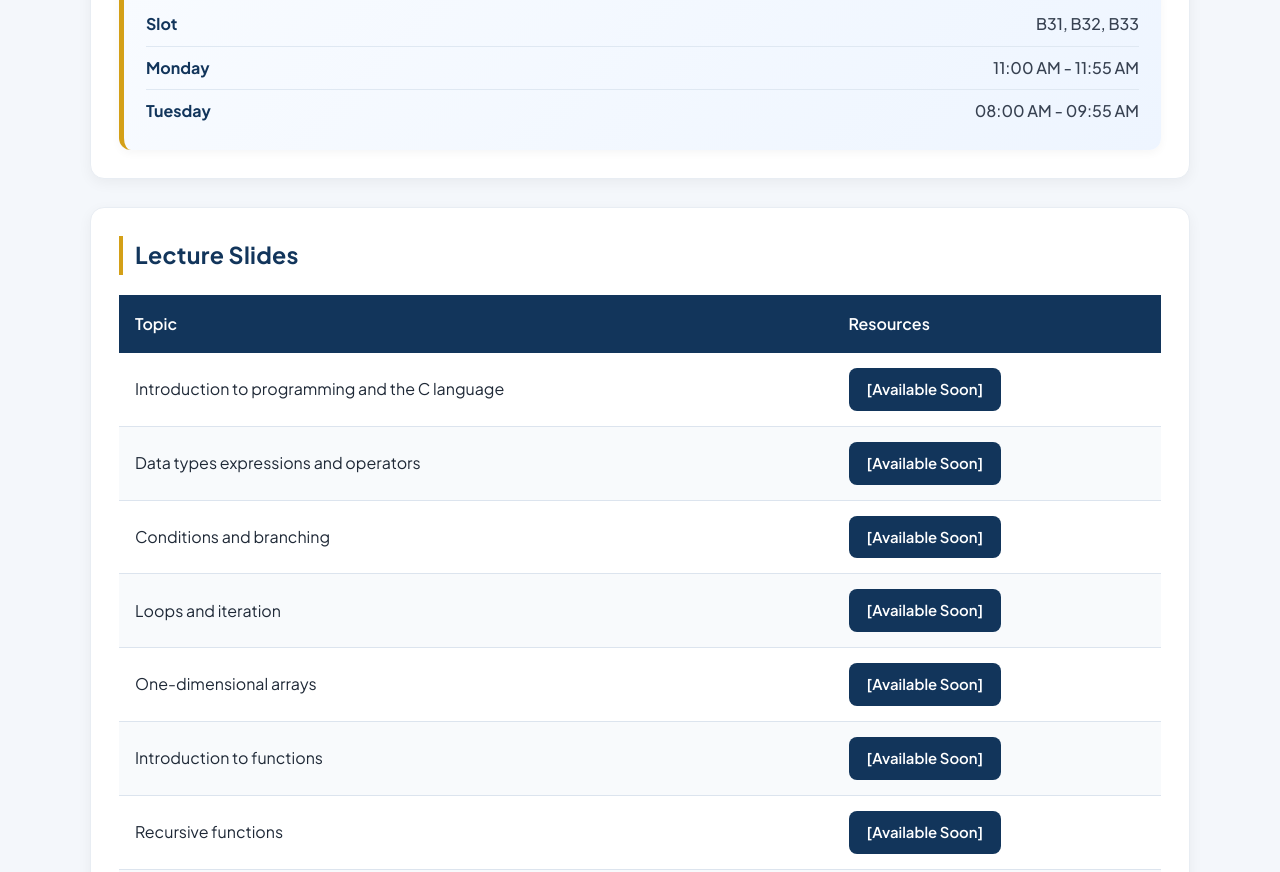
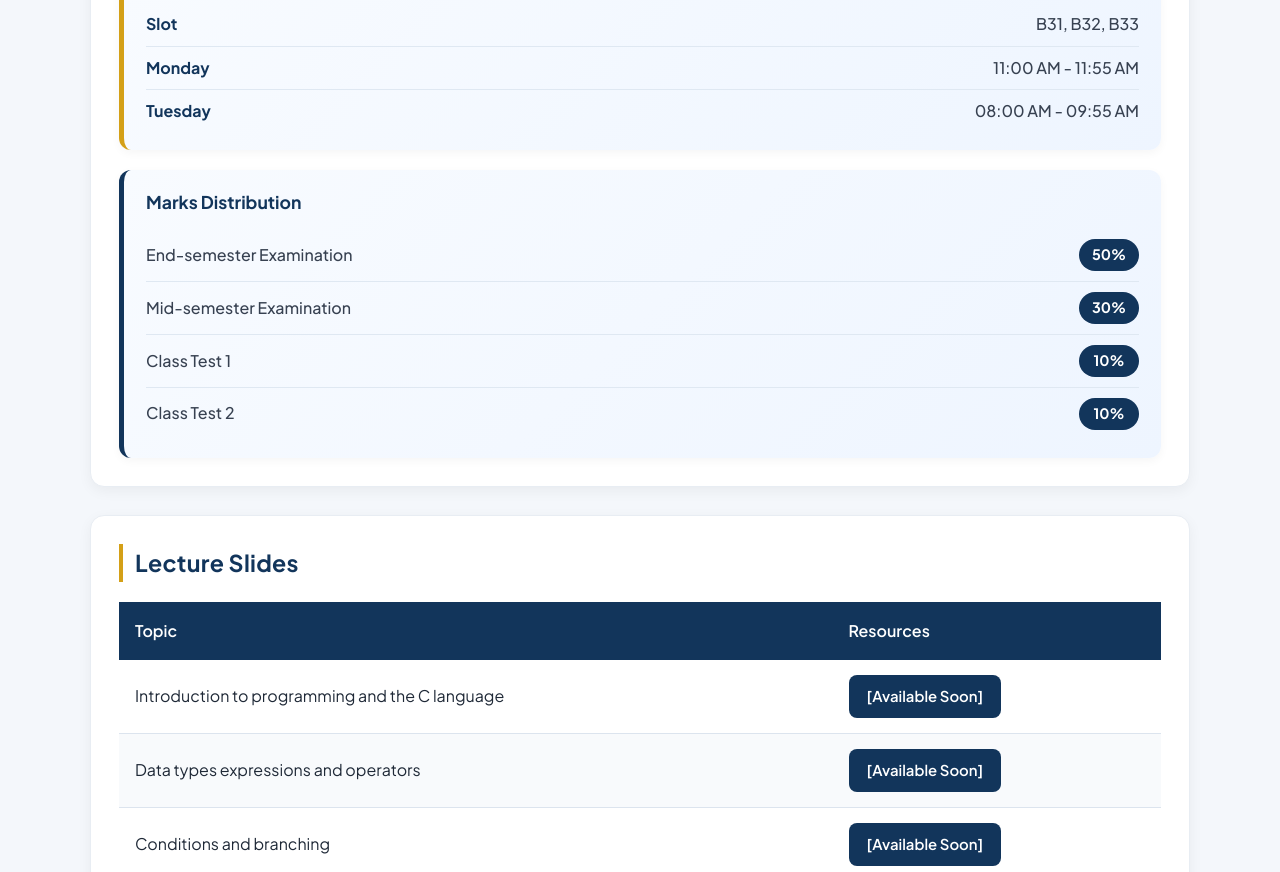
Before and after one commit to iitkgp-pds-autumn-2627/iitkgp-pds-autumn-2627, a plain HTML site: page index.html in a window 1280 px wide. Shown: the part 738-1610 px from the top of the page. Drawn offline with Linux system fonts and the light colour scheme.

Commit message:
added marks distribution and updated test timings

```diff
--- a/index.html
+++ b/index.html
@@ -48,11 +48,16 @@
                             <td><a href="https://cse.iitkgp.ac.in/~mainack/" target="_blank">Mainack Mondal</a></td>
                             <td>
                                 <div class="ta-list">
-                                    <span><a href="mailto:kavin1925@kgpian.iitkgp.ac.in" title="✉ Email TA" target="_blank">Kavin R V</a></span>
-                                    <span><a href="mailto:shivrajanand25@kgpian.iitkgp.ac.in" title="✉ Email TA" target="_blank">Shivraj Anand</a></span>
-                                    <span><a href="mailto:sandippal9825@kgpian.iitkgp.ac.in" title="✉ Email TA" target="_blank">Sandip Pal</a></span>
-                                    <span><a href="mailto:gullollavamshinath9@kgpian.iitkgp.ac.in" title="✉ Email TA" target="_blank">Gullolla Vamshinath</a></span>
-                                    <span><a href="mailto:kunal.kk@kgpian.iitkgp.ac.in" title="✉ Email TA" target="_blank">Kunal Kingkar Das</a></span>
+                                    <span><a href="mailto:kavin1925@kgpian.iitkgp.ac.in" title="✉ Email TA"
+                                            target="_blank">Kavin R V</a></span>
+                                    <span><a href="mailto:shivrajanand25@kgpian.iitkgp.ac.in" title="✉ Email TA"
+                                            target="_blank">Shivraj Anand</a></span>
+                                    <span><a href="mailto:sandippal9825@kgpian.iitkgp.ac.in" title="✉ Email TA"
+                                            target="_blank">Sandip Pal</a></span>
+                                    <span><a href="mailto:gullollavamshinath9@kgpian.iitkgp.ac.in" title="✉ Email TA"
+                                            target="_blank">Gullolla Vamshinath</a></span>
+                                    <span><a href="mailto:kunal.kk@kgpian.iitkgp.ac.in" title="✉ Email TA"
+                                            target="_blank">Kunal Kingkar Das</a></span>
                                 </div>
                             </td>
                         </tr>
@@ -63,11 +68,16 @@
                             <td><a href="https://cse.iitkgp.ac.in/~pawang/" target="_blank">Pawan Goyal</a></td>
                             <td>
                                 <div class="ta-list">
-                                    <span><a href="mailto:swagnikghosh.cse25@kgpian.iitkgp.ac.in" title="✉ Email TA" target="_blank">Swagnik Ghosh</a></span>
-                                    <span><a href="mailto:lalchandm200325@kgpian.iitkgp.ac.in" title="✉ Email TA" target="_blank">Lalchand Mondal</a></span>
-                                    <span><a href="mailto:mridul.kumar.2625@kgpian.iitkgp.ac.in" title="✉ Email TA" target="_blank">Mridul Kumar</a></span>
-                                    <span><a href="mailto:sarthak.cse22@kgpian.iitkgp.ac.in" title="✉ Email TA" target="_blank">Sarthak Roy</a></span>
-                                    <span><a href="mailto:mishra.utkarsh25@kgpian.iitkgp.ac.in" title="✉ Email TA" target="_blank">Utkarsh Mishra</a></span>
+                                    <span><a href="mailto:swagnikghosh.cse25@kgpian.iitkgp.ac.in" title="✉ Email TA"
+                                            target="_blank">Swagnik Ghosh</a></span>
+                                    <span><a href="mailto:lalchandm200325@kgpian.iitkgp.ac.in" title="✉ Email TA"
+                                            target="_blank">Lalchand Mondal</a></span>
+                                    <span><a href="mailto:mridul.kumar.2625@kgpian.iitkgp.ac.in" title="✉ Email TA"
+                                            target="_blank">Mridul Kumar</a></span>
+                                    <span><a href="mailto:sarthak.cse22@kgpian.iitkgp.ac.in" title="✉ Email TA"
+                                            target="_blank">Sarthak Roy</a></span>
+                                    <span><a href="mailto:mishra.utkarsh25@kgpian.iitkgp.ac.in" title="✉ Email TA"
+                                            target="_blank">Utkarsh Mishra</a></span>
                                 </div>
                             </td>
                         </tr>
@@ -78,11 +88,16 @@
                             <td><a href="https://cse.iitkgp.ac.in/~satrajit/" target="_blank">Satrajit Ghosh</a></td>
                             <td>
                                 <div class="ta-list">
-                                    <span><a href="mailto:sohamk10@kgpian.iitkgp.ac.in" title="✉ Email TA" target="_blank">Soham Gangadhar Kottawar</a></span>
-                                    <span><a href="mailto:aashirwad04@kgpian.iitkgp.ac.in" title="✉ Email TA" target="_blank">Aashirwad Mishra</a></span>
-                                    <span><a href="mailto:kumrenitin25@kgpian.iitkgp.ac.in" title="✉ Email TA" target="_blank">Nitin Kumre</a></span>
-                                    <span><a href="mailto:mayash.nayak@kgpian.iitkgp.ac.in" title="✉ Email TA" target="_blank">Mayash Nayak</a></span>
-                                    <span><a href="mailto:divyam.24@kgpian.iitkgp.ac.in" title="✉ Email TA" target="_blank">Divyam Katiyar</a></span>
+                                    <span><a href="mailto:sohamk10@kgpian.iitkgp.ac.in" title="✉ Email TA"
+                                            target="_blank">Soham Gangadhar Kottawar</a></span>
+                                    <span><a href="mailto:aashirwad04@kgpian.iitkgp.ac.in" title="✉ Email TA"
+                                            target="_blank">Aashirwad Mishra</a></span>
+                                    <span><a href="mailto:kumrenitin25@kgpian.iitkgp.ac.in" title="✉ Email TA"
+                                            target="_blank">Nitin Kumre</a></span>
+                                    <span><a href="mailto:mayash.nayak@kgpian.iitkgp.ac.in" title="✉ Email TA"
+                                            target="_blank">Mayash Nayak</a></span>
+                                    <span><a href="mailto:divyam.24@kgpian.iitkgp.ac.in" title="✉ Email TA"
+                                            target="_blank">Divyam Katiyar</a></span>
                                 </div>
                             </td>
                         </tr>
@@ -93,11 +108,16 @@
                             <td><a href="https://cse.iitkgp.ac.in/~sghosh/" target="_blank">Saptarshi Ghosh</a></td>
                             <td>
                                 <div class="ta-list">
-                                    <span><a href="mailto:tanmoy.halder.cs25@kgpian.iitkgp.ac.in" title="✉ Email TA" target="_blank">Tanmoy Halder</a></span>
-                                    <span><a href="mailto:Anshgpt25@kgpian.iitkgp.ac.in" title="✉ Email TA" target="_blank">Ansh Gupta</a></span>
-                                    <span><a href="mailto:srikantamsai@kgpian.iitkgp.ac.in" title="✉ Email TA" target="_blank">Srikantam Sai Srinivas</a></span>
-                                    <span><a href="mailto:nibedita2111.24@kgpian.iitkgp.ac.in" title="✉ Email TA" target="_blank">Nibedita Dutta</a></span>
-                                    <span><a href="mailto:pallav25@kgpian.iitkgp.ac.in" title="✉ Email TA" target="_blank">Pallav Agrawal</a></span>
+                                    <span><a href="mailto:tanmoy.halder.cs25@kgpian.iitkgp.ac.in" title="✉ Email TA"
+                                            target="_blank">Tanmoy Halder</a></span>
+                                    <span><a href="mailto:Anshgpt25@kgpian.iitkgp.ac.in" title="✉ Email TA"
+                                            target="_blank">Ansh Gupta</a></span>
+                                    <span><a href="mailto:srikantamsai@kgpian.iitkgp.ac.in" title="✉ Email TA"
+                                            target="_blank">Srikantam Sai Srinivas</a></span>
+                                    <span><a href="mailto:nibedita2111.24@kgpian.iitkgp.ac.in" title="✉ Email TA"
+                                            target="_blank">Nibedita Dutta</a></span>
+                                    <span><a href="mailto:pallav25@kgpian.iitkgp.ac.in" title="✉ Email TA"
+                                            target="_blank">Pallav Agrawal</a></span>
                                 </div>
                             </td>
                         </tr>
@@ -121,6 +141,31 @@
                     <span class="value">08:00 AM - 09:55 AM</span>
                 </div>
             </div>
+
+            <div class="marks-box">
+                <h3>Marks Distribution</h3>
+
+                <div class="marks-row">
+                    <span class="marks-component">End-semester Examination</span>
+                    <span class="marks-weight">50%</span>
+                </div>
+
+                <div class="marks-row">
+                    <span class="marks-component">Mid-semester Examination</span>
+                    <span class="marks-weight">30%</span>
+                </div>
+
+                <div class="marks-row">
+                    <span class="marks-component">Class Test 1</span>
+                    <span class="marks-weight">10%</span>
+                </div>
+
+                <div class="marks-row">
+                    <span class="marks-component">Class Test 2</span>
+                    <span class="marks-weight">10%</span>
+                </div>
+            </div>
+
         </section>
 
         <!-- Lecture Slides -->
@@ -155,7 +200,8 @@
 
                         <tr>
                             <td>Loops and iteration</td>
-                            <td><a href=slides/materialNotFound.html">[Available Soon]</mailto:></td>
+                            <td><a href=slides/materialNotFound.html">[Available Soon]</mailto:>
+                            </td>
                         </tr>
 
                         <tr>
@@ -277,13 +323,13 @@
             <h2>Tests</h2>
 
 
-            <div class="coming-soon">
+            <!-- <div class="coming-soon">
                 <h3>Coming Soon</h3>
                 <p>Prepare well. Test schedule and related resources will be announced here.</p>
-            </div>
+            </div> -->
 
 
-            <!-- <div class="table-wrapper">
+            <div class="table-wrapper">
                 <table class="tests-table">
                     <thead>
                         <tr>
@@ -297,45 +343,45 @@
 
                         <tr>
                             <td>Class Test 1</td>
-                            <td>28 Aug 2025 (Evening)</td>
+                            <td> <b>Wednesday, 2nd September 2026, 7-8 PM </b> (tentative)</td>
                             <td>
-                                <div class="test-links">
+                                <!-- <div class="test-links">
                                     <a href="slides/ct1-seating.pdf">Seating Arrangement</a>
                                     <a href="slides/ct1-questions.pdf">Questions with Solutions</a>
-                                </div>
+                                </div> -->
                             </td>
                         </tr>
 
                         <tr>
                             <td>Mid-Semester Test</td>
-                            <td>Sep 2025</td>
+                            <td>To be announced</td>
                             <td>
-                                <div class="test-links">
+                                <!-- <div class="test-links">
                                     <a href="slides/midsem-questions.pdf">Questions with Solutions</a>
-                                </div>
+                                </div> -->
                             </td>
                         </tr>
 
                         <tr>
                             <td>Class Test 2</td>
-                            <td>30 Oct 2025 (6:15 PM Reporting Time)</td>
+                            <td><b>Thursday, 29 October 2026, 7-8 PM </b> (tentative)</td>
                             <td>
-                                <div class="test-links">
+                                <!-- <div class="test-links">
                                     <a href="slides/ct2-seating.pdf">Seating Arrangement</a>
                                     <a href="slides/ct2-questions.pdf">Questions with Solutions</a>
-                                </div>
+                                </div> -->
                             </td>
                         </tr>
 
                         <tr>
                             <td>End-Semester Test</td>
-                            <td>Nov 2025</td>
                             <td>To be announced</td>
+                            <td></td>
                         </tr>
 
                     </tbody>
                 </table>
-            </div> -->
+            </div>
 
         </section>
 
--- a/style.css
+++ b/style.css
@@ -284,6 +284,76 @@ a {
 .value {
   font-weight: 500;
   color: #374151;
+}
+
+/* ===========================
+   Marks Distribution
+=========================== */
+
+.marks-box{
+    margin-top:20px;
+    background:linear-gradient(135deg,#f8fbff,#eef5ff);
+    border-left:5px solid var(--primary);
+    border-radius:12px;
+    padding:18px 22px;
+    box-shadow:0 3px 10px rgba(0,0,0,.04);
+}
+
+.marks-box h3{
+    margin-bottom:12px;
+    color:var(--primary);
+    font-size:1.1rem;
+    font-weight:700;
+}
+
+.marks-row{
+    display:flex;
+    justify-content:space-between;
+    align-items:center;
+    padding:10px 0;
+}
+
+.marks-row:not(:last-child){
+    border-bottom:1px solid #dfe8f2;
+}
+
+.marks-component{
+    color:#374151;
+    font-weight:500;
+}
+
+.marks-weight{
+    min-width:60px;
+    text-align:center;
+    background:var(--primary);
+    color:white;
+    padding:4px 10px;
+    border-radius:20px;
+    font-weight:700;
+    font-size:.9rem;
+}
+
+/* Mobile */
+
+@media (max-width:800px){
+
+    .marks-box{
+        padding:16px;
+    }
+
+    .marks-row{
+        gap:12px;
+    }
+
+    .marks-component{
+        font-size:.92rem;
+    }
+
+    .marks-weight{
+        font-size:.85rem;
+        min-width:54px;
+    }
+
 }
 
 /* ===========================
```
